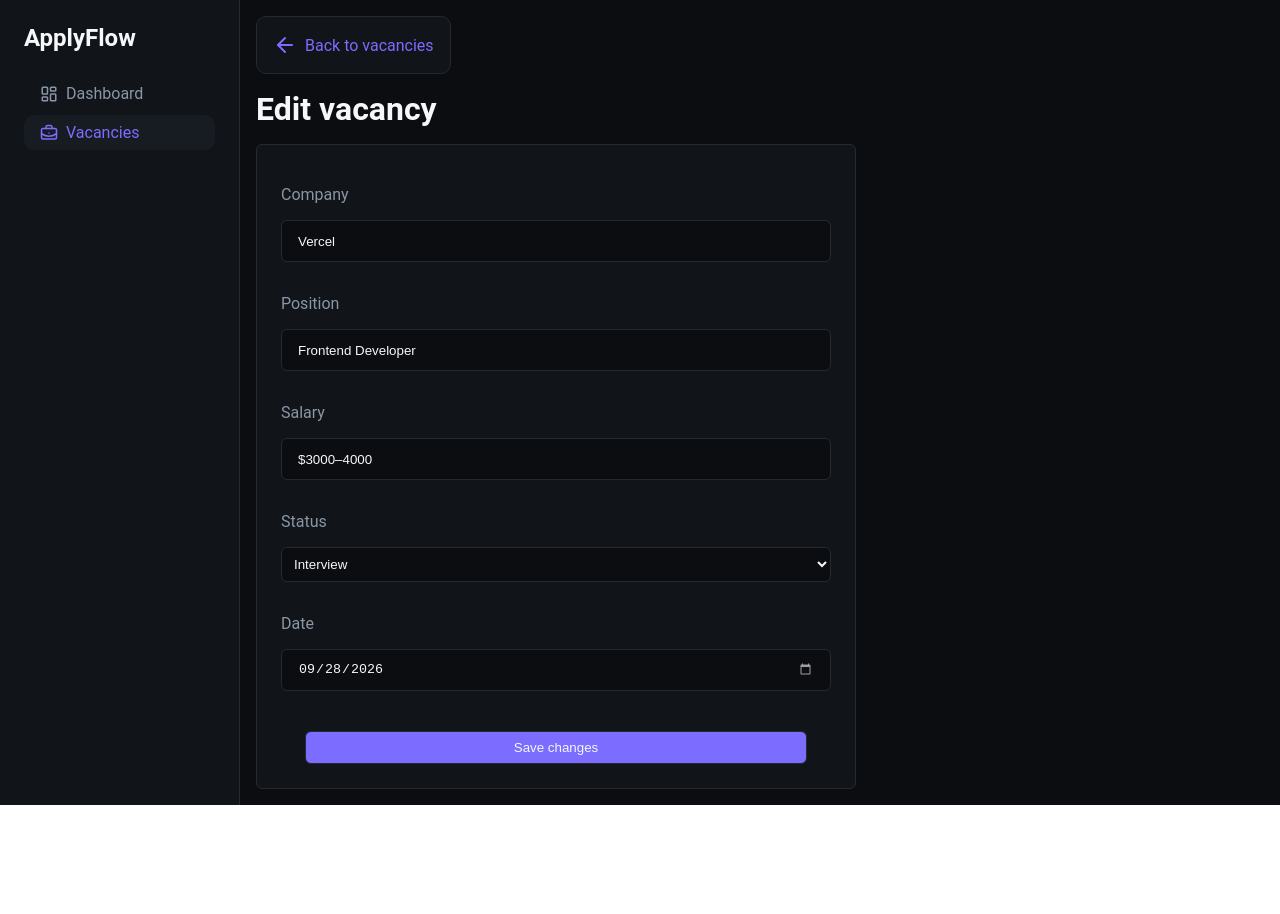
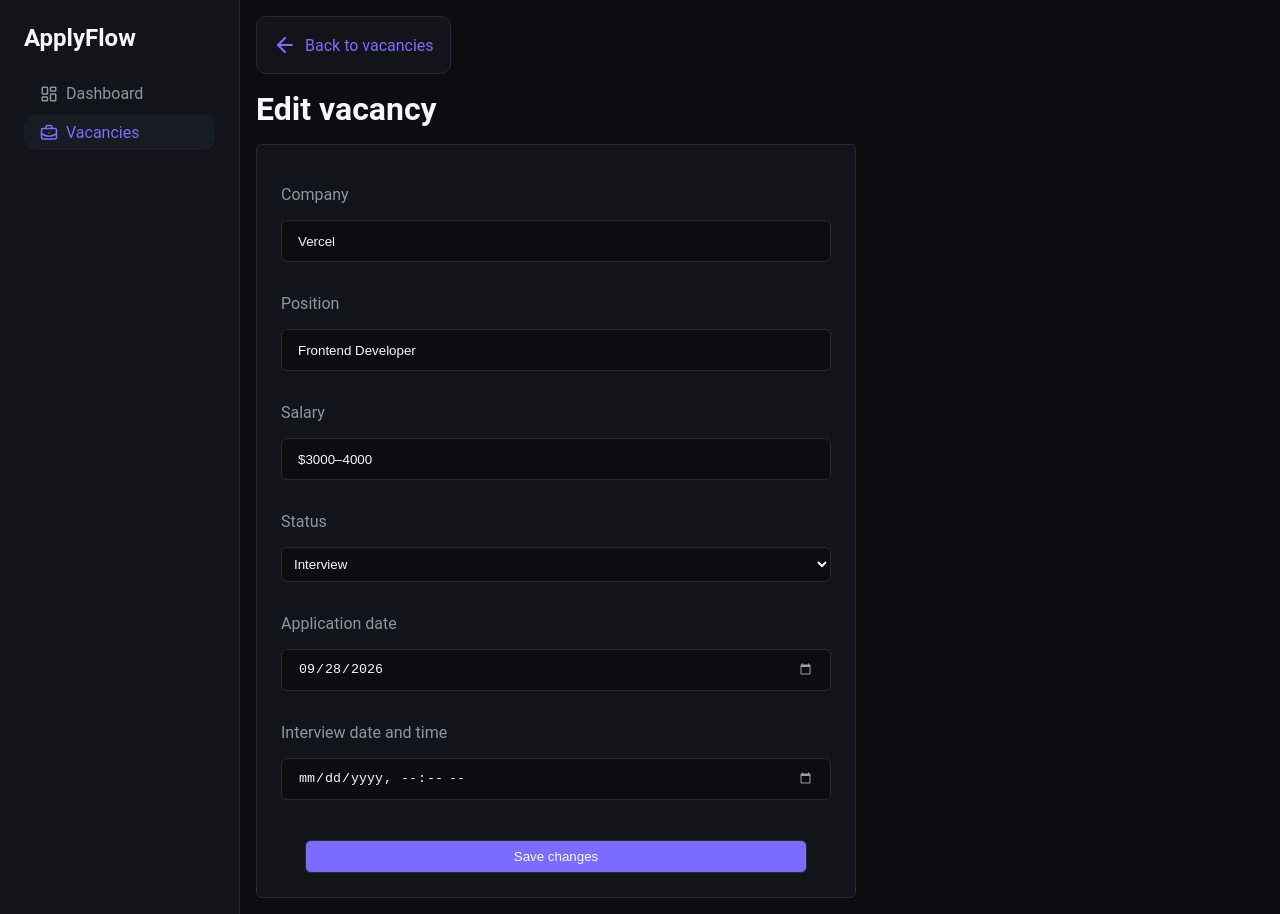
Before and after one commit to SHADrussed/apply-flow, a React (Vite) app: page /vacancies/1/edit in a window 1280 px wide. Before the commit the page ends 805 px from the top, so only its background shows below. Built offline with nearby package versions, Linux system fonts and the light colour scheme.

Commit message:
init interview dialog popUp

```diff
--- a/src/components/UpcomingInterviews/UpcomingInterviews.jsx
+++ b/src/components/UpcomingInterviews/UpcomingInterviews.jsx
@@ -15,18 +15,15 @@ export default function UpcomingInterviews() {
   const upcomingInterviews = vacancies
     .filter((vacancy) => vacancy.status === "Interview")
     .filter((vacancy) => {
-      if (!vacancy.date || !vacancy.time) return false;
+      if (!vacancy.interviewAt) return false;
 
-      const interviewDate = new Date(`${vacancy.date}T${vacancy.time}`);
+      const interviewDate = new Date(vacancy.interviewAt);
 
       return (
         !Number.isNaN(interviewDate.getTime()) && interviewDate > new Date()
       );
     })
-    .sort(
-      (a, b) =>
-        new Date(`${a.date}T${a.time}`) - new Date(`${b.date}T${b.time}`),
-    );
+    .sort((a, b) => new Date(a.interviewAt) - new Date(b.interviewAt));
 
   return (
     <UpcomingStyled>
@@ -39,8 +36,15 @@ export default function UpcomingInterviews() {
         ) : (
           upcomingInterviews.map((vacancy) => (
             <UpcomingVacancy key={vacancy.id}>
-              <VacancyText>{vacancy.date}</VacancyText>
-              <VacancyText>{vacancy.time}</VacancyText>
+              <VacancyText>
+                {new Date(vacancy.interviewAt).toLocaleDateString("ru-RU")}
+              </VacancyText>
+              <VacancyText>
+                {new Date(vacancy.interviewAt).toLocaleTimeString("ru-RU", {
+                  hour: "2-digit",
+                  minute: "2-digit",
+                })}
+              </VacancyText>
 
               <VacancyImportant>{vacancy.company}</VacancyImportant>
               <VacancyImportant>{vacancy.position}</VacancyImportant>
--- a/src/components/VacancyForm/VacancyForm.jsx
+++ b/src/components/VacancyForm/VacancyForm.jsx
@@ -27,8 +27,10 @@ export default function VacancyForm({
     salary: initialData.salary,
     status: initialData.status,
     date: initialData.date,
+    interviewAt: initialData.interviewAt ?? "",
   });
-  const [error, setError] = useState("");
+
+  const [fieldErrors, setFieldErrors] = useState({});
 
   const handleChange = (event) => {
     const { name, value } = event.target;
@@ -38,17 +40,33 @@ export default function VacancyForm({
       [name]: value,
     }));
   };
+
   const handleSubmit = (event) => {
     event.preventDefault();
-    if (
-      !formData.company.trim() ||
-      !formData.position.trim() ||
-      !formData.date.trim()
-    ) {
-      setError("Company, position and date are required");
+
+    const errors = {};
+
+    if (!formData.company.trim()) {
+      errors.company = "Company is required";
+    }
+
+    if (!formData.position.trim()) {
+      errors.position = "Position is required";
+    }
+
+    if (!formData.date.trim()) {
+      errors.date = "Date is required";
+    }
+
+    if (formData.status === "Interview" && !formData.interviewAt.trim()) {
+      errors.interviewAt = "Interview date and time are required";
+    }
+
+    setFieldErrors(errors);
+
+    if (Object.keys(errors).length > 0) {
       return;
     }
-    setError("");
 
     onSubmit(formData);
   };
@@ -65,20 +83,38 @@ export default function VacancyForm({
           <Field>
             <Label>Company</Label>
             <Input
+              id="company"
               placeholder="Vercel"
               name="company"
               value={formData.company}
               onChange={handleChange}
+              $isError={!!fieldErrors.company}
+              aria-invalid={Boolean(fieldErrors.company)}
+              aria-describedby={
+                fieldErrors.company ? "company-error" : undefined
+              }
             />
+            {fieldErrors.company && (
+              <ErrorText id="company-error">{fieldErrors.company}</ErrorText>
+            )}
           </Field>
           <Field>
             <Label>Position</Label>
             <Input
+              id="position"
               placeholder="Frontend Developer"
               name="position"
               value={formData.position}
               onChange={handleChange}
+              $isError={!!fieldErrors.position}
+              aria-invalid={Boolean(fieldErrors.position)}
+              aria-describedby={
+                fieldErrors.position ? "position-error" : undefined
+              }
             />
+            {fieldErrors.position && (
+              <ErrorText id="position-error">{fieldErrors.position}</ErrorText>
+            )}
           </Field>
           <Field>
             <Label>Salary</Label>
@@ -103,16 +139,41 @@ export default function VacancyForm({
               ))}
             </Select>
           </Field>
+          {/* Дата отклика — для всех вакансий */}
           <Field>
-            <Label>Date</Label>
+            <Label htmlFor="date">Application date</Label>
             <Input
+              id="date"
               type="date"
               name="date"
               value={formData.date}
               onChange={handleChange}
+              $isError={!!fieldErrors.date}
             />
+            {fieldErrors.date && (
+              <ErrorText id="date-error">{fieldErrors.date}</ErrorText>
+            )}
           </Field>
-          {error && <ErrorText>{error}</ErrorText>}
+
+          {/* Дата и время интервью — только для Interview */}
+          {formData.status === "Interview" && (
+            <Field>
+              <Label htmlFor="interviewAt">Interview date and time</Label>
+              <Input
+                id="interviewAt"
+                type="datetime-local"
+                name="interviewAt"
+                value={formData.interviewAt}
+                onChange={handleChange}
+                $isError={!!fieldErrors.interviewAt}
+              />
+              {fieldErrors.interviewAt && (
+                <ErrorText id="interviewAt-error">
+                  {fieldErrors.interviewAt}
+                </ErrorText>
+              )}
+            </Field>
+          )}
           <SubmitButton type="submit">{submitLabel}</SubmitButton>
         </Form>
       </FormCard>
--- a/src/components/VacancyForm/VacancyForm.styled.js
+++ b/src/components/VacancyForm/VacancyForm.styled.js
@@ -48,7 +48,9 @@ export const Input = styled.input`
 
   color: ${theme.colors.text};
   background-color: ${theme.colors.background};
-  border: 1px solid ${theme.colors.border};
+  border: 1px solid
+    ${({ $isError }) =>
+      $isError ? theme.colors.errorMessage : theme.colors.border};
   border-radius: ${theme.radius.sm};
 
   outline: none;
--- a/src/contexts/VacanciesProvider.jsx
+++ b/src/contexts/VacanciesProvider.jsx
@@ -72,6 +72,8 @@ function VacanciesProvider({ children }) {
     }
   });
 
+  const [pendingInterview, setPendingInterview] = useState(null);
+
   useEffect(() => {
     try {
       localStorage.setItem("vacancies", JSON.stringify(vacancies));
@@ -89,6 +91,36 @@ function VacanciesProvider({ children }) {
       vacancy.company.toLowerCase().includes(normalizedSearch) ||
       vacancy.position.toLowerCase().includes(normalizedSearch),
   );
+
+  function confirmInterview(interviewAt) {
+    if (!pendingInterview || !interviewAt) return;
+
+    const { sourceId, status, beforeId } = pendingInterview;
+    const visibleIds = filteredVacancies.map((vacancy) => vacancy.id);
+
+    setVacancies((prev) => {
+      const moved = moveVacancy(
+        prev,
+        sourceId,
+        status,
+        beforeId,
+        visibleIds,
+        statuses,
+      );
+
+      if (moved === prev) return prev;
+
+      return moved.map((vacancy) =>
+        vacancy.id === sourceId ? { ...vacancy, interviewAt } : vacancy,
+      );
+    });
+
+    setPendingInterview(null);
+  }
+
+  function cancelInterview() {
+    setPendingInterview(null);
+  }
 
   const statusesVacancies = statuses.map((status) => {
     const columnVacancies = filteredVacancies.filter(
@@ -133,8 +165,17 @@ function VacanciesProvider({ children }) {
   }
 
   function handleDragEnd({ sourceId, status, beforeId }) {
-    // Geometry has already been resolved by the board. Store only stable IDs.
+    const vacancy = vacancies.find((item) => item.id === sourceId);
+
+    if (!vacancy) return;
+
+    if (status === "Interview" && vacancy.status !== "Interview") {
+      setPendingInterview({ sourceId, status, beforeId });
+      return;
+    }
+
     const visibleIds = filteredVacancies.map((vacancy) => vacancy.id);
+
     setVacancies((prev) =>
       moveVacancy(prev, sourceId, status, beforeId, visibleIds, statuses),
     );
@@ -154,6 +195,9 @@ function VacanciesProvider({ children }) {
         updateVacancy,
         deleteVacancy,
         handleDragEnd,
+        pendingInterview,
+        confirmInterview,
+        cancelInterview,
       }}
     >
       {children}
```
Also changed, not shown: src/components/InterviewDialog/InterviewDialog.jsx (added, +31 -0 lines).
